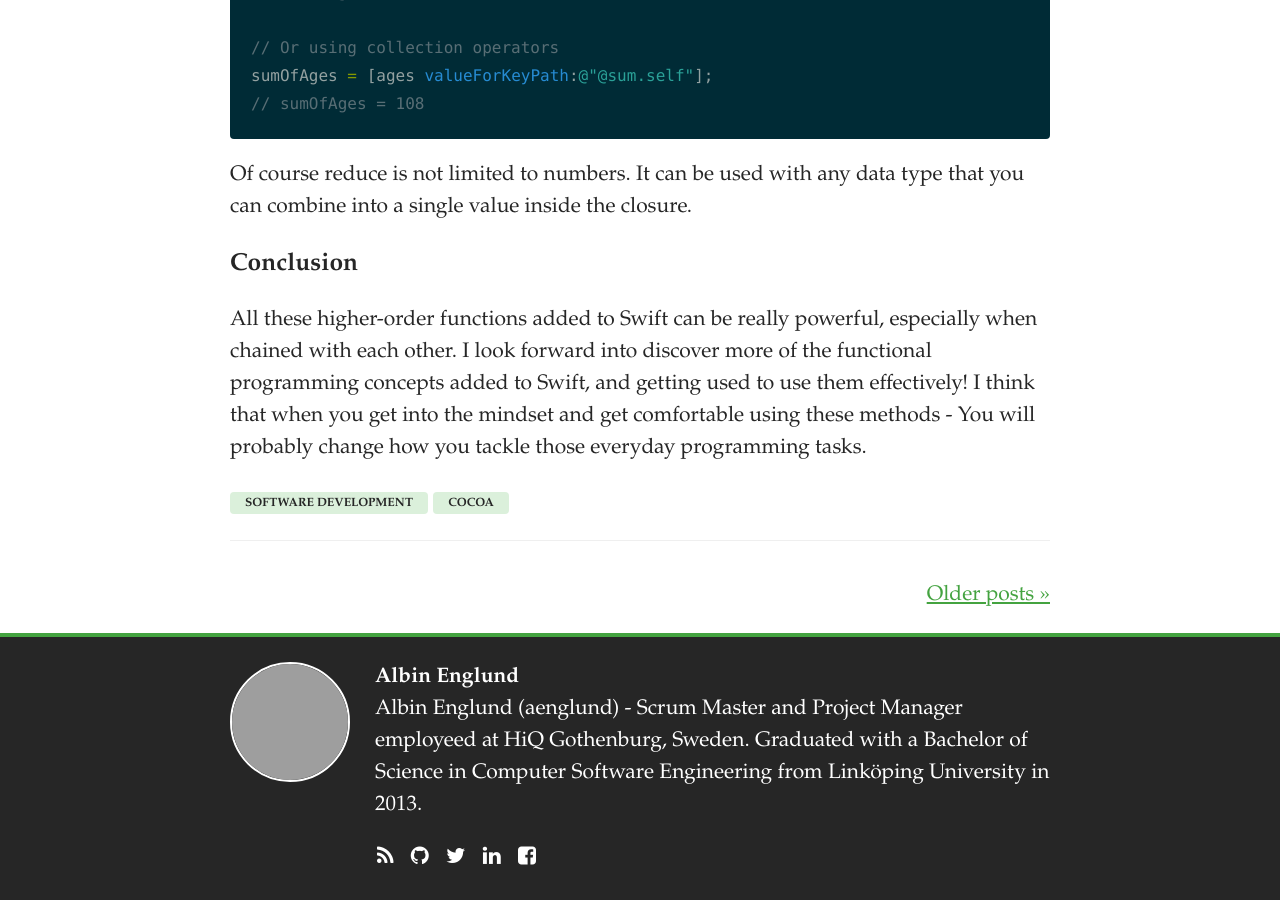
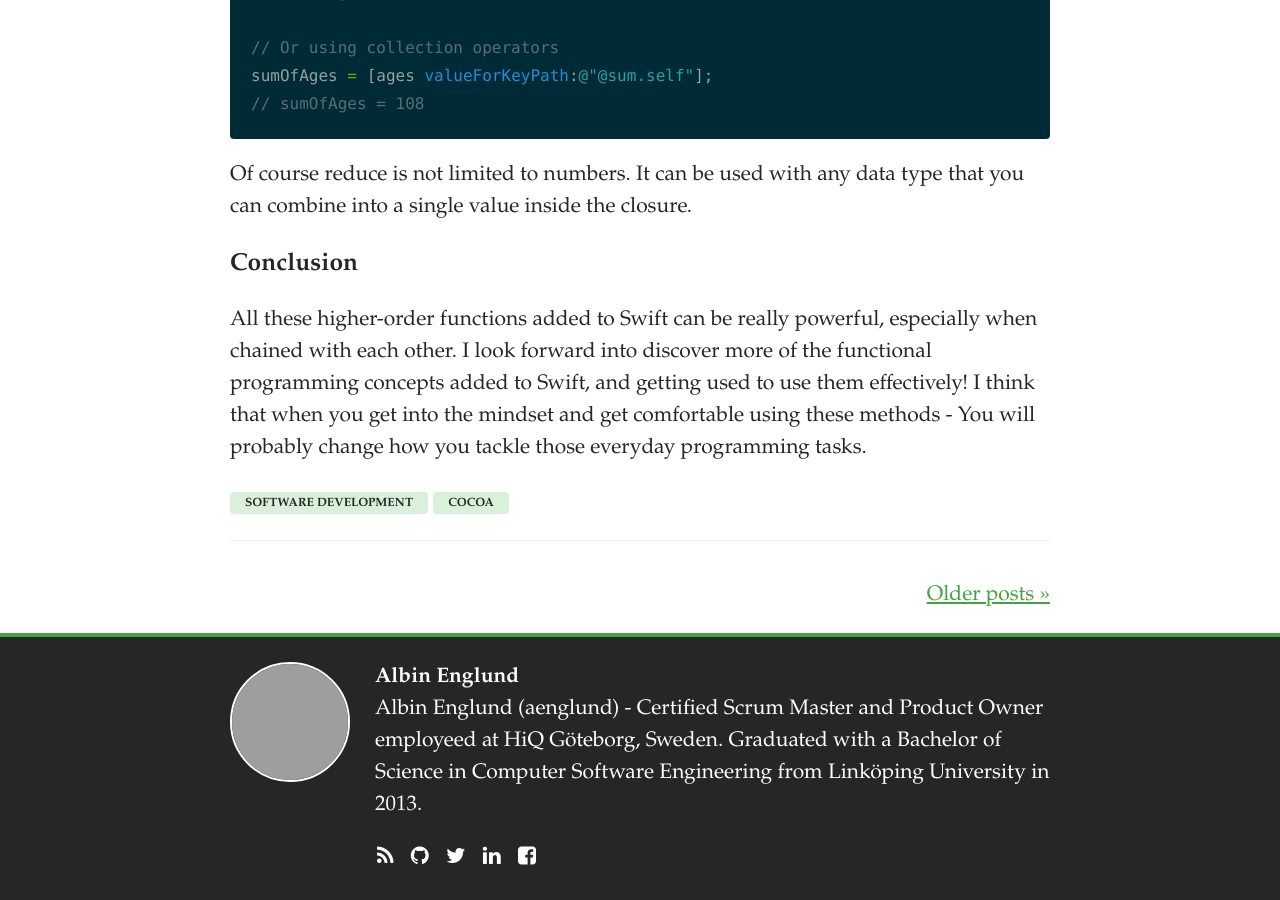
Before and after one commit to aenglund/aenglund.github.io, a Jekyll site: the page built from index.html, in a window 1280 px wide and 900 px high, scrolled down 17678 px. Built offline with Jekyll 4.4.1, drawn with Linux system fonts in a browser that asks for light colours; the list of posts is cut into pages by our own code; grey boxes are pictures that could not be loaded.

Commit message:
Updated bio

```diff
--- a/_config.yml
+++ b/_config.yml
@@ -3,7 +3,7 @@ name: Albin Englund
 author: Albin Englund
 username: aenglund
 email: mail@albinenglund.com
-description: "Albin Englund (aenglund) - Scrum Master and Project Manager employeed at HiQ Gothenburg, Sweden. Graduated with a Bachelor of Science in Computer Software Engineering from Linköping University in 2013."
+description: "Albin Englund (aenglund) - Certified Scrum Master and Product Owner employeed at HiQ Göteborg, Sweden. Graduated with a Bachelor of Science in Computer Software Engineering from Linköping University in 2013."
 baseurl: ""
 url: "http://blog.albinenglund.com"
 paginate: 5
```
